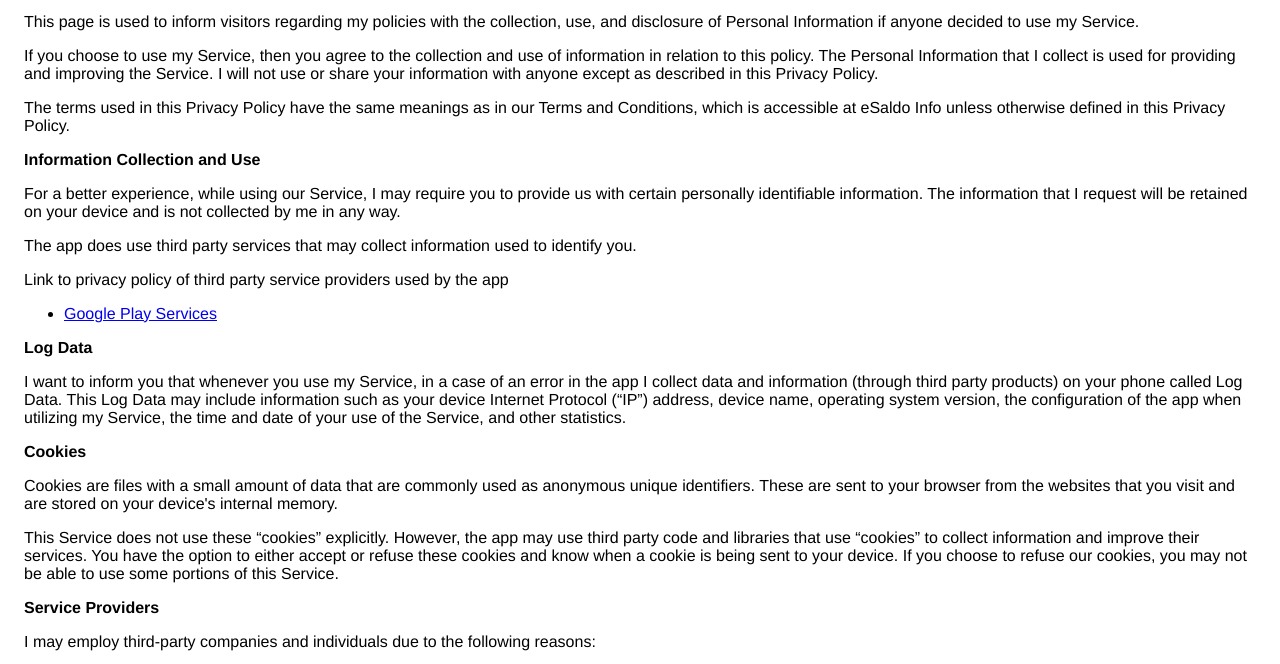
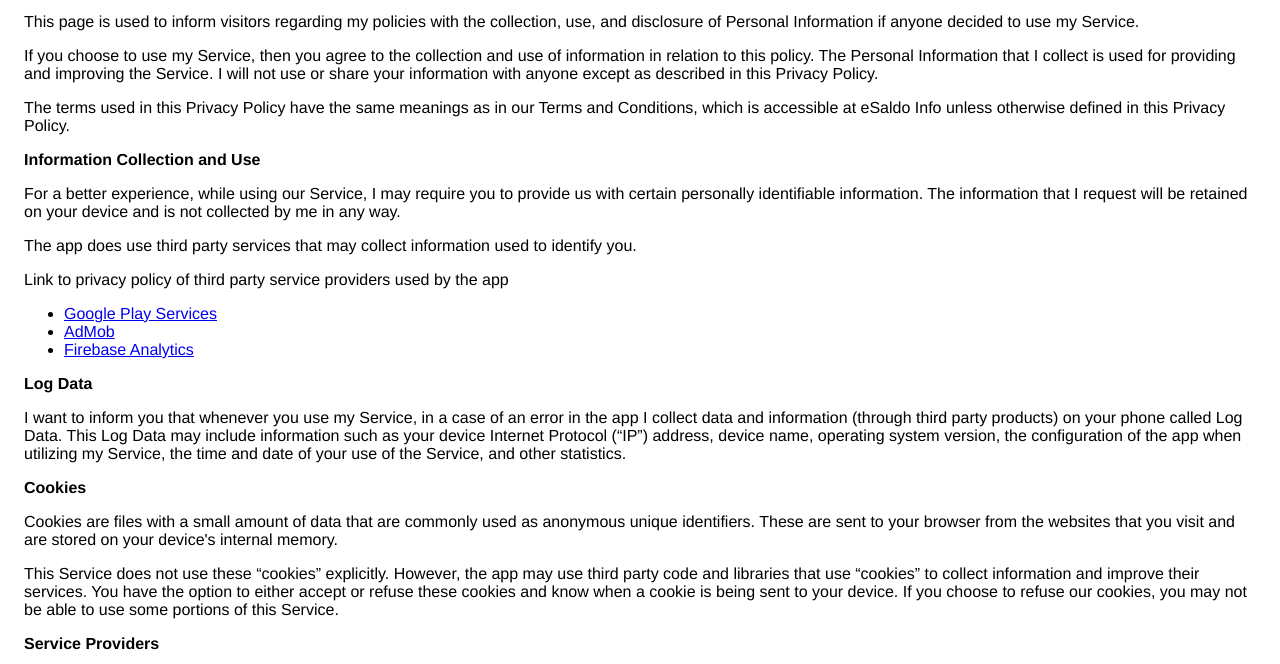
Before and after one commit to xorpointer/xorpointer.github.io, a plain HTML site: page eSaldo/privacy_policy.html in a window 1280 px wide. Shown: the part 113-777 px from the top of the page. Drawn offline with Linux system fonts and the light colour scheme.

Commit message:
Update privacy_policy.html

```diff
--- a/eSaldo/privacy_policy.html
+++ b/eSaldo/privacy_policy.html
@@ -42,7 +42,9 @@
                   </p> <div><p>
                       Link to privacy policy of third party service providers
                       used by the app
-                    </p> <ul><li><a href="https://www.google.com/policies/privacy/" target="_blank">Google Play Services</a></li><!----><!----><!----><!----><!----><!----><!----><!----><!----><!----></ul></div> <p><strong>Log Data</strong></p> <p>
+                    </p> <ul><li><a href="https://www.google.com/policies/privacy/" target="_blank">Google Play Services</a></li>
+        <li><a href="https://support.google.com/admob/answer/6128543?hl=en" target="_blank">AdMob</a></li>
+        <li><a href="https://firebase.google.com/policies/analytics" target="_blank">Firebase Analytics</a></li><!----><!----><!----><!----><!----><!----><!----><!----><!----><!----></ul></div> <p><strong>Log Data</strong></p> <p>
                     I want to inform you that whenever
                     you use my Service, in a case of an error in the
                     app I collect data and information (through third
```
